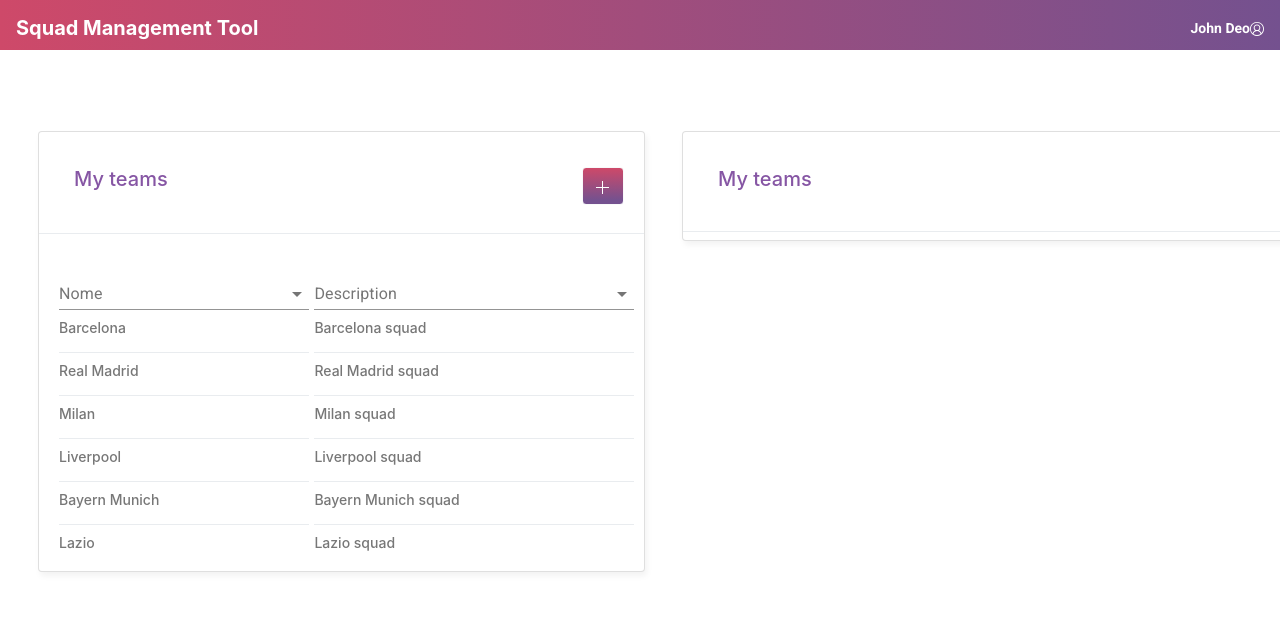
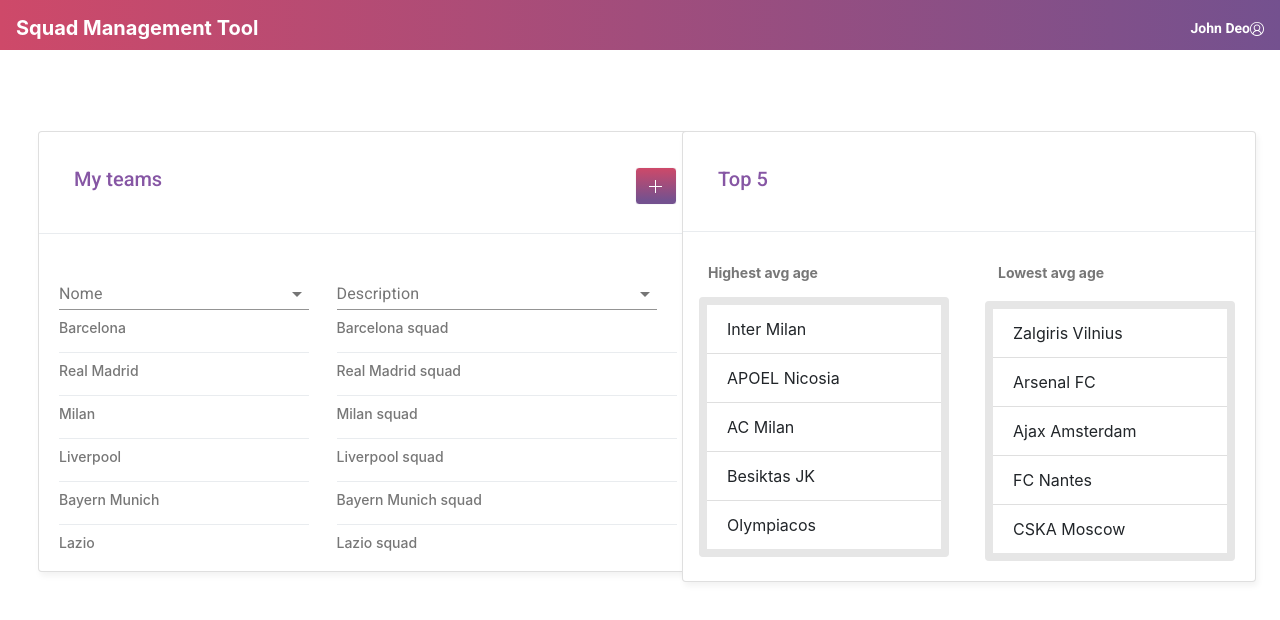
Before and after one commit to Marcuspo/squad-management-tool, a React (Create React App) app: page / in a window 1280 px wide. Shown: the top 620 px of the page. Built offline with nearby package versions, Linux system fonts and the light colour scheme.

Commit message:
finalizando lado direito

```diff
--- a/src/components/Main/Main.css
+++ b/src/components/Main/Main.css
@@ -1,8 +1,6 @@
 @import url(http://fonts.googleapis.com/css?family=Roboto:400,100,100italic,300,300ita‌​lic,400italic,500,500italic,700,700italic,900italic,900);
 
 .card-main {
-  width: 504px;
-  width: 607px;
   left: 50px;
   top: 93px;
 
@@ -12,8 +10,7 @@
 }
 
 .card-title {
-  font-family: -apple-system, BlinkMacSystemFont, "Segoe UI", Roboto, Oxygen,
-    Ubuntu, Cantarell, "Open Sans", "Helvetica Neue", sans-serif;
+  font-family: Roboto;
   font-style: normal;
   font-weight: bold;
   font-size: 24px;
--- a/src/components/Top5/Top5.css
+++ b/src/components/Top5/Top5.css
@@ -0,0 +1,44 @@
+.card-main-top5 {
+  left: 50px;
+  top: 93px;
+
+  background-color: #ffffff;
+  box-shadow: 2px 4px 6px rgba(0, 0, 0, 0.05);
+  border-radius: 15px;
+}
+
+.card-title-top5 {
+  font-family: -apple-system, BlinkMacSystemFont, "Segoe UI", Roboto, Oxygen,
+    Ubuntu, Cantarell, "Open Sans", "Helvetica Neue", sans-serif;
+  font-style: normal;
+  font-weight: bold;
+  font-size: 24px;
+  line-height: 28px;
+  margin-top: 15px;
+  margin-left: 15px;
+
+  color: #8656a4;
+}
+
+.name-card-top5 {
+  margin-left: 25px;
+  padding-top: 25px;
+
+  font-size: 14px;
+  font-weight: bold;
+  font-style: normal;
+  line-height: 16px;
+
+  color: #777777;
+}
+
+.lista-left-group {
+  width: 250px;
+  height: 260px;
+  align-items: initial;
+  flex-direction: column;
+
+  border: 8px solid;
+  border-color: #e6e6e6;
+  border-radius: 8px;
+}
--- a/src/components/Top5/Top5.js
+++ b/src/components/Top5/Top5.js
@@ -1,14 +1,50 @@
+import { Grid } from "@material-ui/core"
 import React from "react"
-import { Card, Dropdown } from "react-bootstrap"
+import { Card, Dropdown, ListGroup } from "react-bootstrap"
+
+import "./Top5.css"
 
 function Main() {
   return (
     <div>
-      <Card className="card-main">
+      <Card className="card-main-top5">
         <Card.Body>
-          <Card.Title className="card-title ">My teams</Card.Title>
+          <Card.Title className="card-title">Top 5</Card.Title>
         </Card.Body>
         <Dropdown.Divider />
+        <Grid container spacing={1}>
+          <Grid item xs container>
+            <Card.Text className="name-card-top5">Highest avg age</Card.Text>
+          </Grid>
+          <Grid item xs container>
+            <Card.Text className="name-card-top5">Lowest avg age</Card.Text>
+          </Grid>
+        </Grid>
+
+        <Grid container spacing={1}>
+          <Grid item xs container>
+            <Card.Body>
+              <Grid container spacing={1}>
+                <ListGroup variant="flush" className="lista-left-group rounded">
+                  <ListGroup.Item>Inter Milan</ListGroup.Item>
+                  <ListGroup.Item>APOEL Nicosia</ListGroup.Item>
+                  <ListGroup.Item>AC Milan</ListGroup.Item>
+                  <ListGroup.Item>Besiktas JK</ListGroup.Item>
+                  <ListGroup.Item>Olympiacos</ListGroup.Item>
+                </ListGroup>
+              </Grid>
+            </Card.Body>
+            <Card.Body>
+              <ListGroup variant="flush" className="lista-left-group rounded">
+                <ListGroup.Item>Zalgiris Vilnius</ListGroup.Item>
+                <ListGroup.Item>Arsenal FC</ListGroup.Item>
+                <ListGroup.Item>Ajax Amsterdam</ListGroup.Item>
+                <ListGroup.Item>FC Nantes</ListGroup.Item>
+                <ListGroup.Item>CSKA Moscow</ListGroup.Item>
+              </ListGroup>
+            </Card.Body>
+          </Grid>
+        </Grid>
       </Card>
     </div>
   )
```
